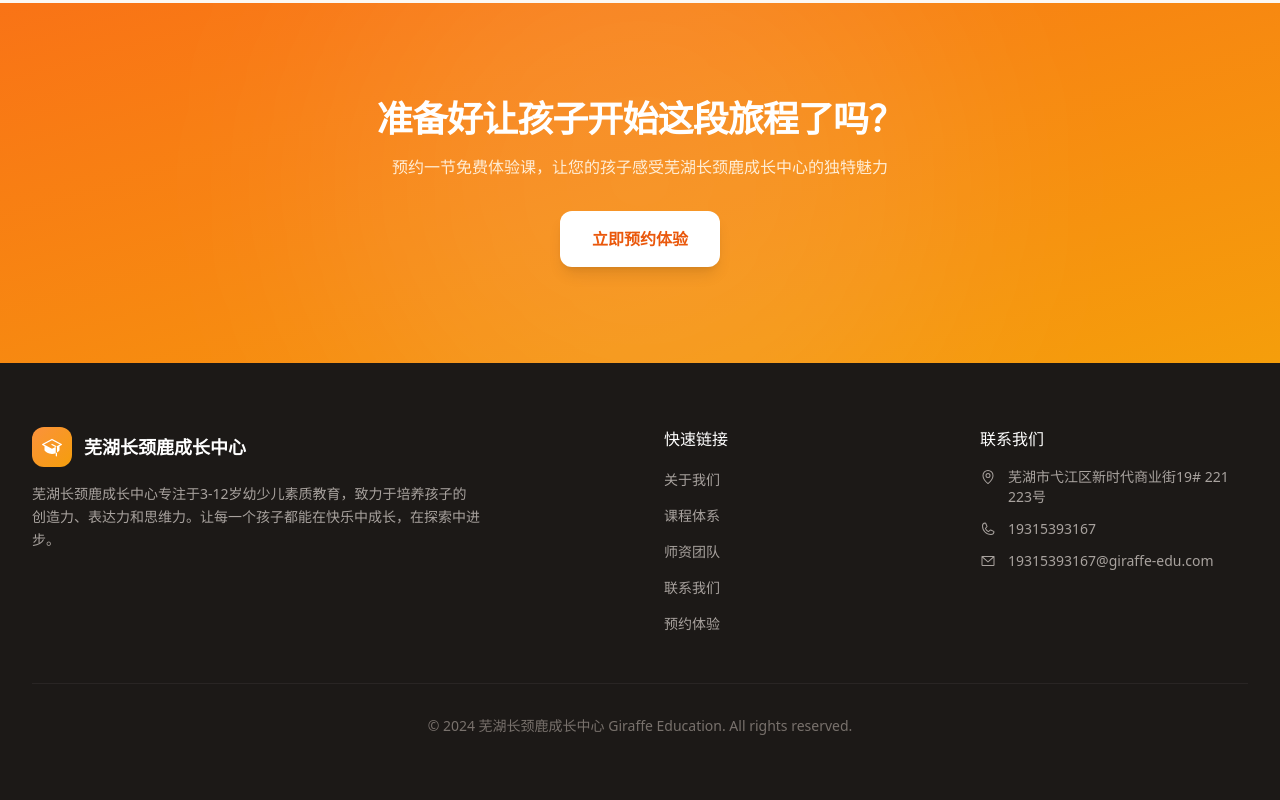
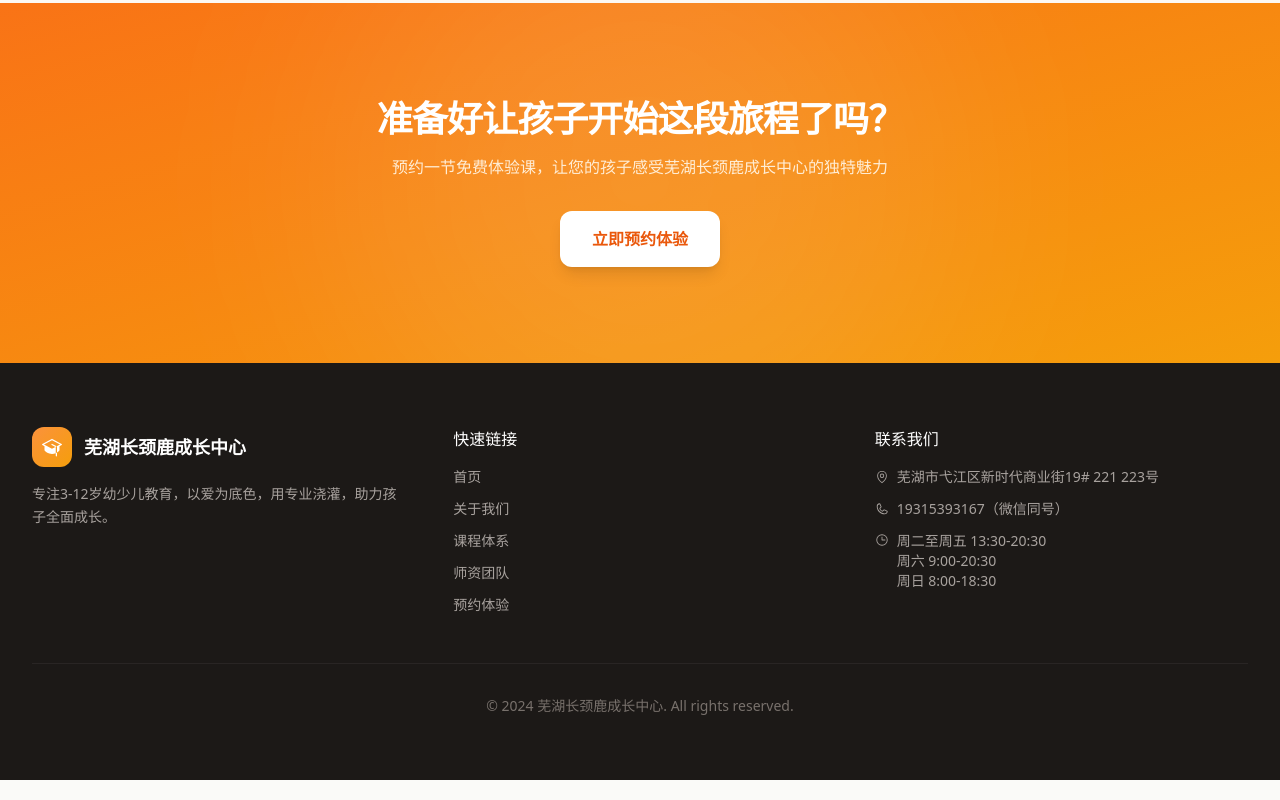
Before and after one commit to tujunjie003/WUHUGIRAFFE-WEB, a Next.js app: page /WUHUGIRAFFE-WEB/ in a window 1280 px wide. Shown: the part 1802-2602 px from the top of the page. Built offline with nearby package versions, Linux system fonts and the light colour scheme.

Commit message:
feat: remove contact page, add contact info to footer

```diff
--- a/app/contact/page.tsx
+++ /dev/null
@@ -1,84 +0,0 @@
-'use client'
-
-/**
- * 联系我们页面
- */
-
-import { MapPin, Phone, Clock } from '@phosphor-icons/react'
-import Header from '@/components/layout/Header'
-import Footer from '@/components/layout/Footer'
-import Card from '@/components/ui/Card'
-
-export default function ContactPage() {
-  return (
-    <div className="min-h-screen bg-stone-50">
-      <Header />
-
-      {/* Hero */}
-      <section className="pt-32 pb-20 bg-gradient-to-br from-orange-50 via-white to-amber-50 relative overflow-hidden">
-        <div className="absolute inset-0">
-          <div className="absolute top-1/2 left-1/2 -translate-x-1/2 -translate-y-1/2 w-[600px] h-[600px] bg-orange-200/20 rounded-full blur-[120px]" />
-        </div>
-
-        <div className="relative z-10 max-w-4xl mx-auto px-4 text-center">
-          <h1 className="text-4xl sm:text-5xl font-semibold text-stone-900 tracking-tight mb-6">
-            联系我们
-          </h1>
-          <p className="text-xl text-stone-600 leading-relaxed">
-            期待与您相遇
-            <br />
-            任何问题，我们都在这里为您解答
-          </p>
-        </div>
-      </section>
-
-      {/* 联系信息 */}
-      <section className="pb-20 bg-white">
-        <div className="max-w-2xl mx-auto px-4 sm:px-6 lg:px-8">
-          <div className="space-y-6">
-            <Card className="p-6">
-              <div className="flex items-start gap-4">
-                <div className="w-12 h-12 rounded-xl bg-orange-100 flex items-center justify-center flex-shrink-0">
-                  <MapPin size={20} className="text-orange-500" />
-                </div>
-                <div>
-                  <h3 className="text-stone-900 font-medium mb-1">校区地址</h3>
-                  <p className="text-stone-600 text-sm">芜湖市弋江区新时代商业街19# 221 223号</p>
-                </div>
-              </div>
-            </Card>
-
-            <Card className="p-6">
-              <div className="flex items-start gap-4">
-                <div className="w-12 h-12 rounded-xl bg-orange-100 flex items-center justify-center flex-shrink-0">
-                  <Phone size={20} className="text-orange-500" />
-                </div>
-                <div>
-                  <h3 className="text-stone-900 font-medium mb-1">联系电话</h3>
-                  <p className="text-stone-600 text-sm">19315393167（微信同号）</p>
-                </div>
-              </div>
-            </Card>
-
-            <Card className="p-6">
-              <div className="flex items-start gap-4">
-                <div className="w-12 h-12 rounded-xl bg-orange-100 flex items-center justify-center flex-shrink-0">
-                  <Clock size={20} className="text-orange-500" />
-                </div>
-                <div>
-                  <h3 className="text-stone-900 font-medium mb-1">营业时间</h3>
-                  <p className="text-stone-600 text-sm">周二至周五 13:30-20:30</p>
-                  <p className="text-stone-600 text-sm">周六 9:00-20:30</p>
-                  <p className="text-stone-600 text-sm">周日 8:00-18:30</p>
-                  <p className="text-stone-400 text-xs mt-1">周一休息（节假日除外）</p>
-                </div>
-              </div>
-            </Card>
-          </div>
-        </div>
-      </section>
-
-      <Footer />
-    </div>
-  )
-}
--- a/components/layout/Footer.tsx
+++ b/components/layout/Footer.tsx
@@ -4,56 +4,53 @@
  * 页脚组件
  */
 
-import Link from 'next/link'
-import { GraduationCap, MapPin, Phone, EnvelopeSimple } from '@phosphor-icons/react'
+import { GraduationCap, MapPin, Phone, Clock } from '@phosphor-icons/react'
 
 export default function Footer() {
   return (
     <footer className="bg-stone-900 text-stone-300">
       <div className="max-w-7xl mx-auto px-4 sm:px-6 lg:px-8 py-16">
-        <div className="grid grid-cols-1 md:grid-cols-4 gap-12">
+        <div className="grid grid-cols-1 md:grid-cols-3 gap-12">
           {/* 品牌介绍 */}
-          <div className="md:col-span-2">
+          <div>
             <div className="flex items-center gap-3 mb-4">
               <div className="w-10 h-10 rounded-xl bg-gradient-to-br from-orange-400 to-amber-500 flex items-center justify-center">
                 <GraduationCap size={20} weight="fill" className="text-white" />
               </div>
               <span className="font-semibold text-white text-lg">芜湖长颈鹿成长中心</span>
             </div>
-            <p className="text-stone-400 text-sm leading-relaxed max-w-md">
-              芜湖长颈鹿成长中心专注于3-12岁幼少儿素质教育，致力于培养孩子的创造力、表达力和思维力。让每一个孩子都能在快乐中成长，在探索中进步。
+            <p className="text-stone-400 text-sm leading-relaxed">
+              专注3-12岁幼少儿教育，以爱为底色，用专业浇灌，助力孩子全面成长。
             </p>
           </div>
 
           {/* 快速链接 */}
           <div>
             <h4 className="text-white font-medium mb-4">快速链接</h4>
-            <ul className="space-y-3">
-              {['关于我们', '课程体系', '师资团队', '联系我们', '预约体验'].map((item) => (
-                <li key={item}>
-                  <Link href="#" className="text-stone-400 text-sm hover:text-orange-400 transition-colors">
-                    {item}
-                  </Link>
-                </li>
-              ))}
+            <ul className="space-y-3 text-sm">
+              <li><a href="/" className="text-stone-400 hover:text-orange-400 transition-colors">首页</a></li>
+              <li><a href="/about" className="text-stone-400 hover:text-orange-400 transition-colors">关于我们</a></li>
+              <li><a href="/courses" className="text-stone-400 hover:text-orange-400 transition-colors">课程体系</a></li>
+              <li><a href="/teachers" className="text-stone-400 hover:text-orange-400 transition-colors">师资团队</a></li>
+              <li><a href="/enroll" className="text-stone-400 hover:text-orange-400 transition-colors">预约体验</a></li>
             </ul>
           </div>
 
-          {/* 联系方式 */}
+          {/* 联系我们 */}
           <div>
             <h4 className="text-white font-medium mb-4">联系我们</h4>
-            <ul className="space-y-3">
-              <li className="flex items-start gap-3 text-stone-400 text-sm">
-                <MapPin size={16} className="mt-0.5 flex-shrink-0" />
+            <ul className="space-y-3 text-sm">
+              <li className="flex items-center gap-2 text-stone-400">
+                <MapPin size={14} className="flex-shrink-0" />
                 <span>芜湖市弋江区新时代商业街19# 221 223号</span>
               </li>
-              <li className="flex items-center gap-3 text-stone-400 text-sm">
-                <Phone size={16} className="flex-shrink-0" />
-                <span>19315393167</span>
+              <li className="flex items-center gap-2 text-stone-400">
+                <Phone size={14} className="flex-shrink-0" />
+                <span>19315393167（微信同号）</span>
               </li>
-              <li className="flex items-center gap-3 text-stone-400 text-sm">
-                <EnvelopeSimple size={16} className="flex-shrink-0" />
-                <span>19315393167@giraffe-edu.com</span>
+              <li className="flex items-start gap-2 text-stone-400">
+                <Clock size={14} className="flex-shrink-0 mt-0.5" />
+                <span>周二至周五 13:30-20:30<br />周六 9:00-20:30<br />周日 8:00-18:30</span>
               </li>
             </ul>
           </div>
@@ -61,7 +58,7 @@ export default function Footer() {
 
         <div className="mt-12 pt-8 border-t border-stone-800 text-center">
           <p className="text-stone-500 text-sm">
-            © 2024 芜湖长颈鹿成长中心 Giraffe Education. All rights reserved.
+            © 2024 芜湖长颈鹿成长中心. All rights reserved.
           </p>
         </div>
       </div>
--- a/components/layout/Header.tsx
+++ b/components/layout/Header.tsx
@@ -14,7 +14,7 @@ const NAV_LINKS = [
   { href: '/about', label: '关于我们' },
   { href: '/courses', label: '课程体系' },
   { href: '/teachers', label: '师资团队' },
-  { href: '/contact', label: '联系我们' },
+
 ]
 
 export default function Header() {
```
